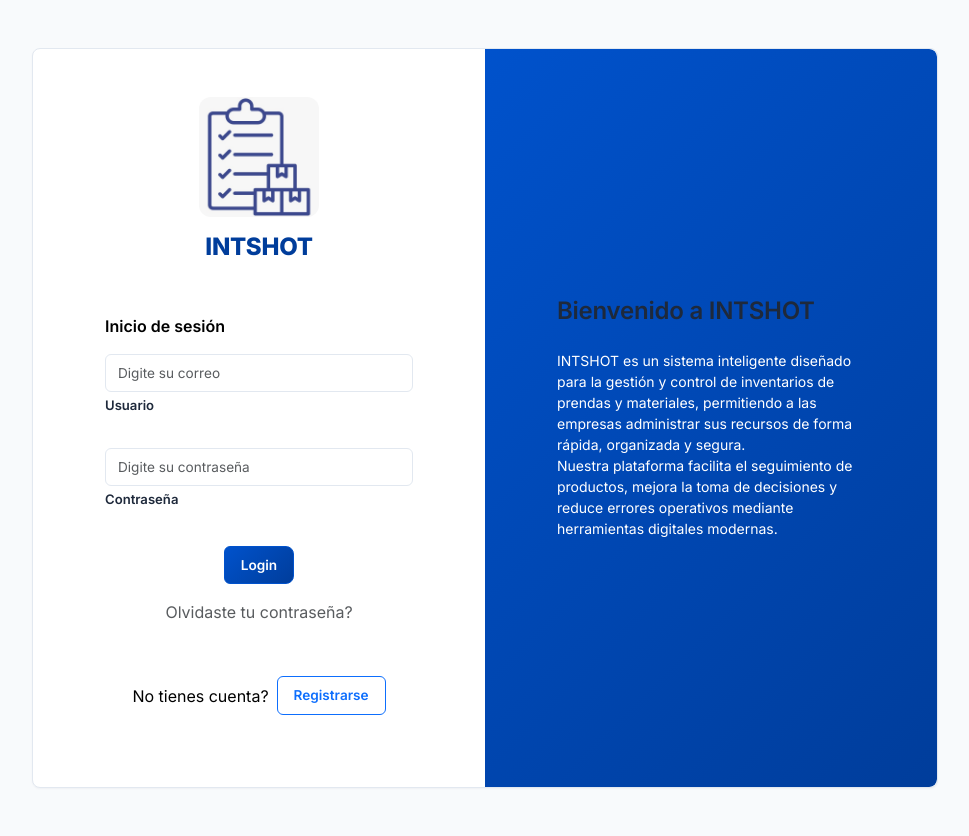
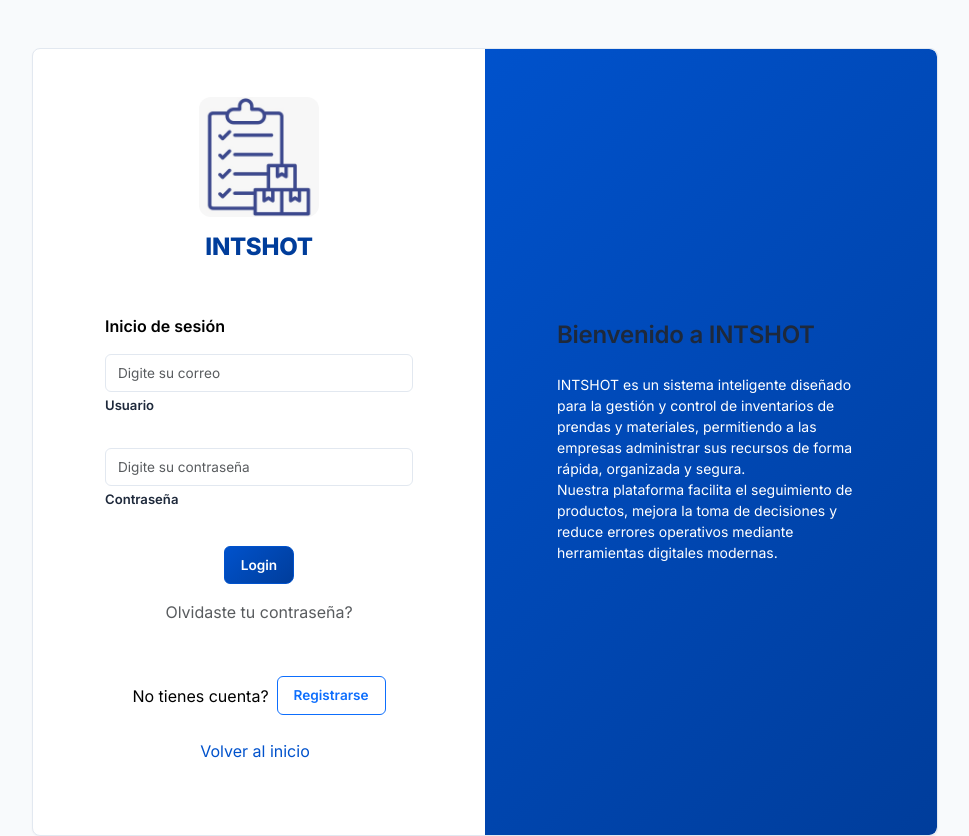
Before and after one commit to jmorenoyepes-ai/INTSHOT-django, a Django app: template proyecto/inventario/templates/Login/login.html in a window 1280 px wide. Shown: the whole page, without its empty margins (155-1124 px from the left). Before the commit the page ends 788 px from the top, so only its background shows below. Run offline with Django 5.2, Linux system fonts and the light colour scheme; the template is opened without the code that fills it, so the values that code supplies are empty; some libraries are stand-ins or nearby versions.

Commit message:
agregación de botón de volver a inicio en la vista del login

```diff
--- a/proyecto/inventario/templates/Login/login.html
+++ b/proyecto/inventario/templates/Login/login.html
@@ -46,6 +46,9 @@
                                             </a>
                                         </div>
 
+                                        <div class="d-flex align-items-center justify-content-center pb-4">
+                                            <a class="mb-0 me-2" href="{% url 'inventario:landing' %}">Volver al inicio</a>
+                                        </div>
                                 </form>
 
                             </div>
```
Also changed, not shown: proyecto/db.sqlite3.
